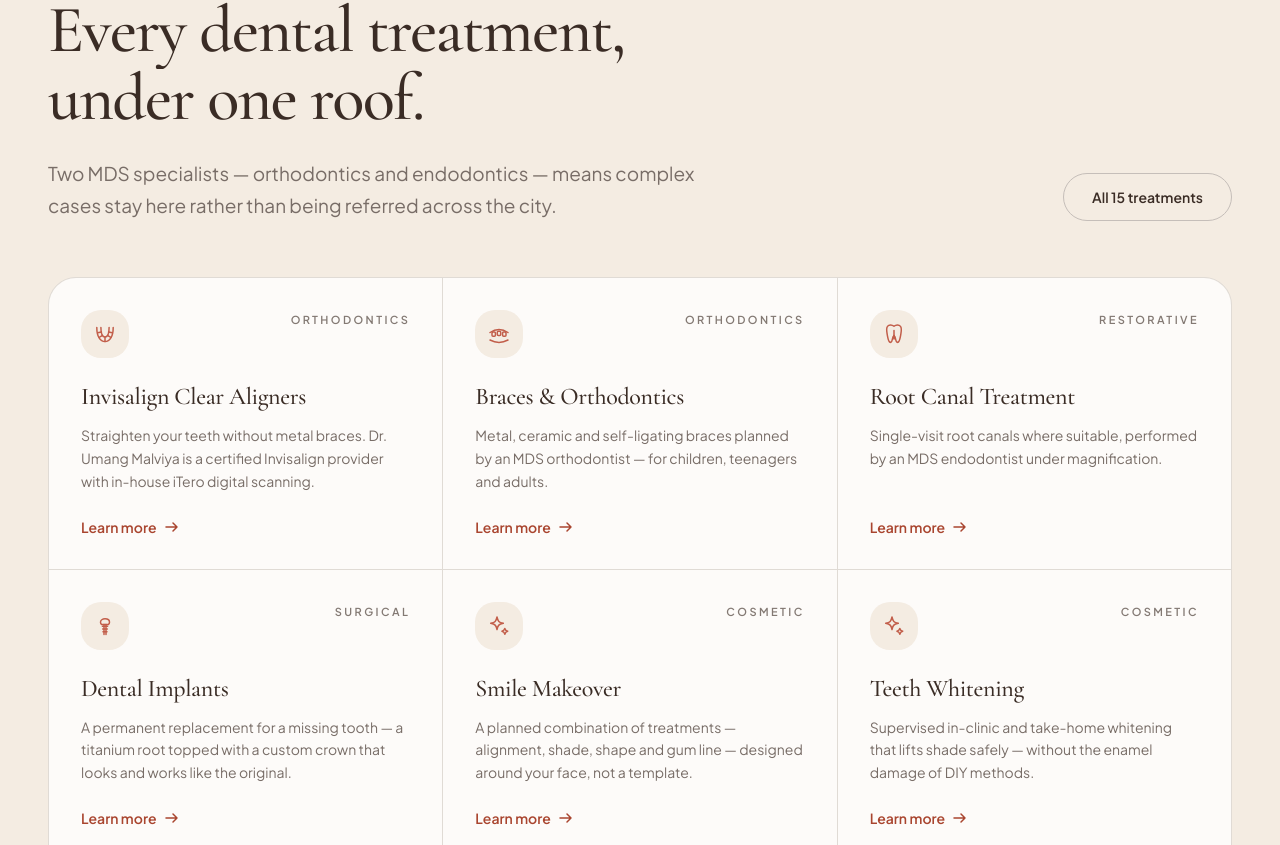
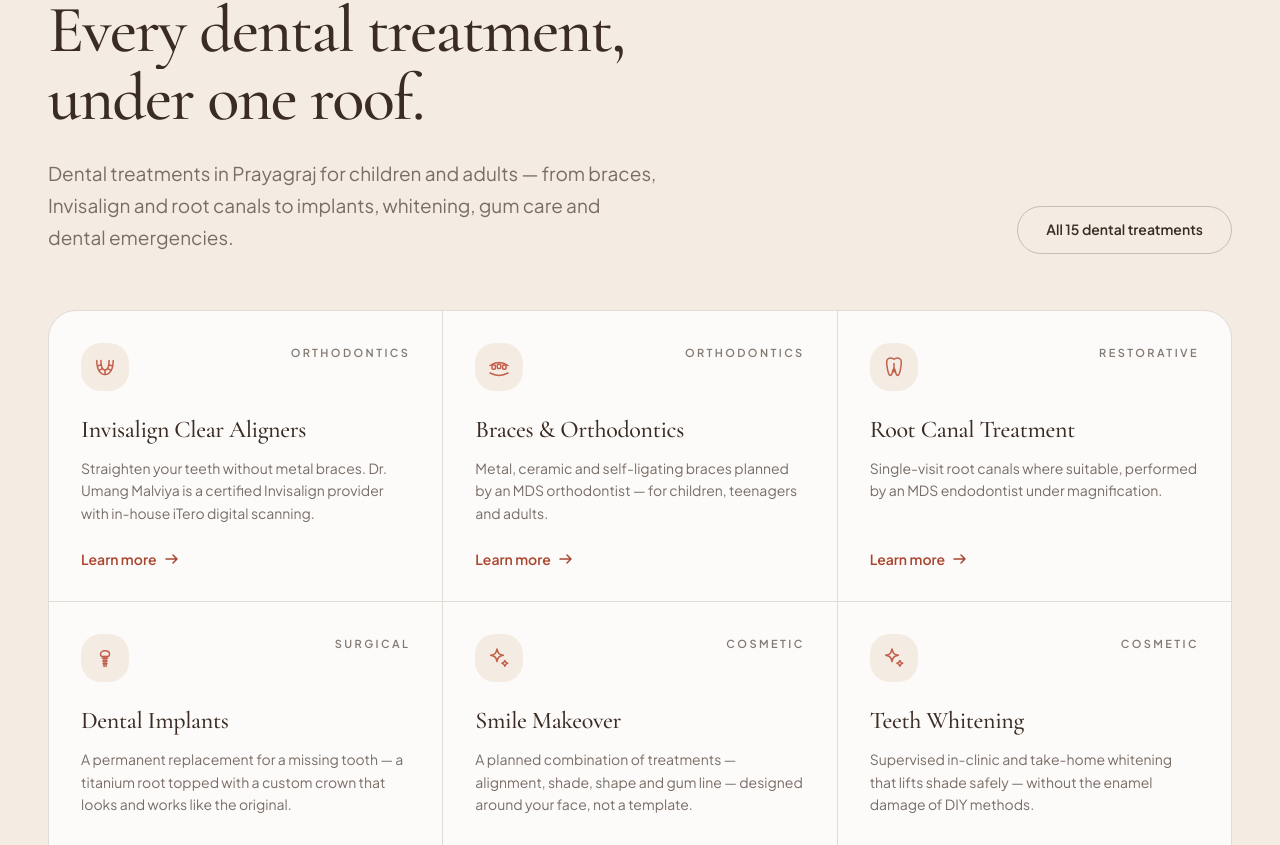
Before and after one commit to Aayush20253534/Website-EDC, a Next.js app: page / in a window 1280 px wide. Shown: the part 2879-3724 px from the top of the page. Built offline with nearby package versions, Linux system fonts and the light colour scheme.

Commit message:
seo: strengthen treatment keyword coverage

```diff
--- a/src/components/home/Services.tsx
+++ b/src/components/home/Services.tsx
@@ -13,10 +13,10 @@ export function Services() {
           index="02"
           eyebrow="What we treat"
           title={["Every dental treatment,", "under one roof."]}
-          lede="Two MDS specialists — orthodontics and endodontics — means complex cases stay here rather than being referred across the city."
+          lede="Dental treatments in Prayagraj for children and adults — from braces, Invisalign and root canals to implants, whitening, gum care and dental emergencies."
           action={
             <ButtonLink href="/services" variant="outline" size="md">
-              All {services.length} treatments
+              All {services.length} dental treatments
             </ButtonLink>
           }
         />
```
